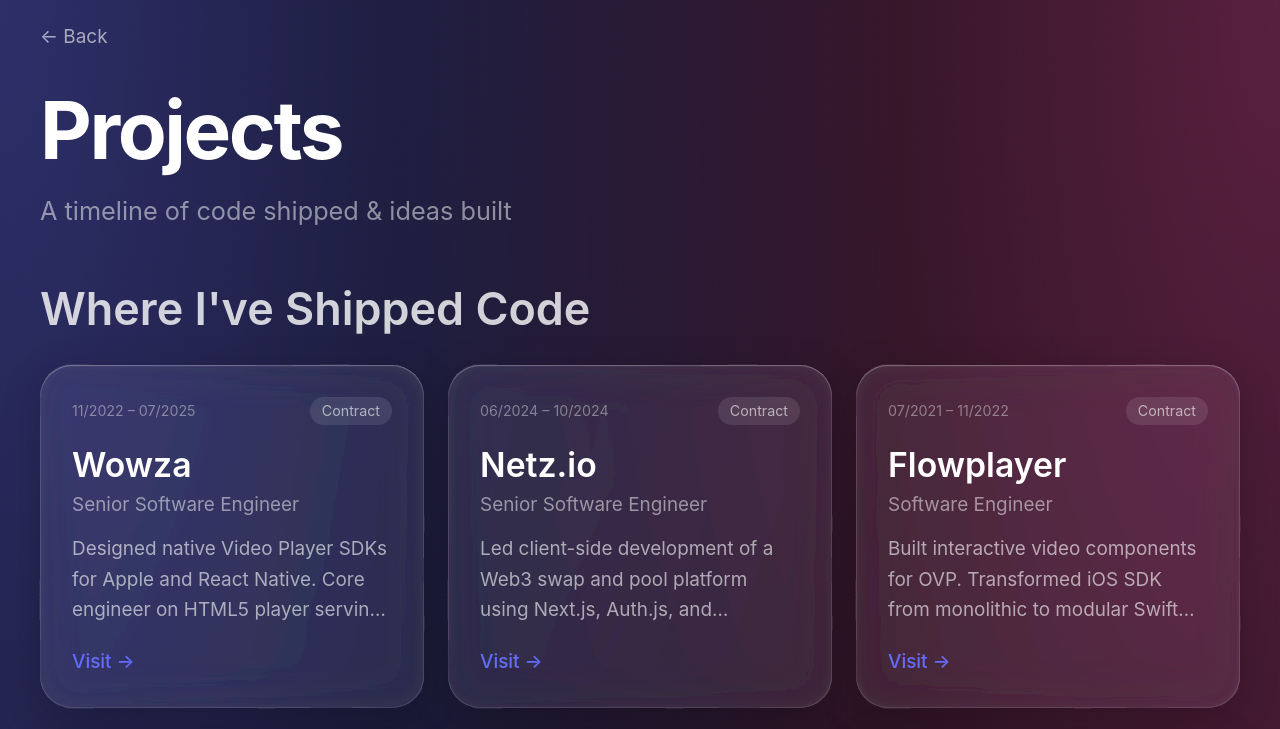
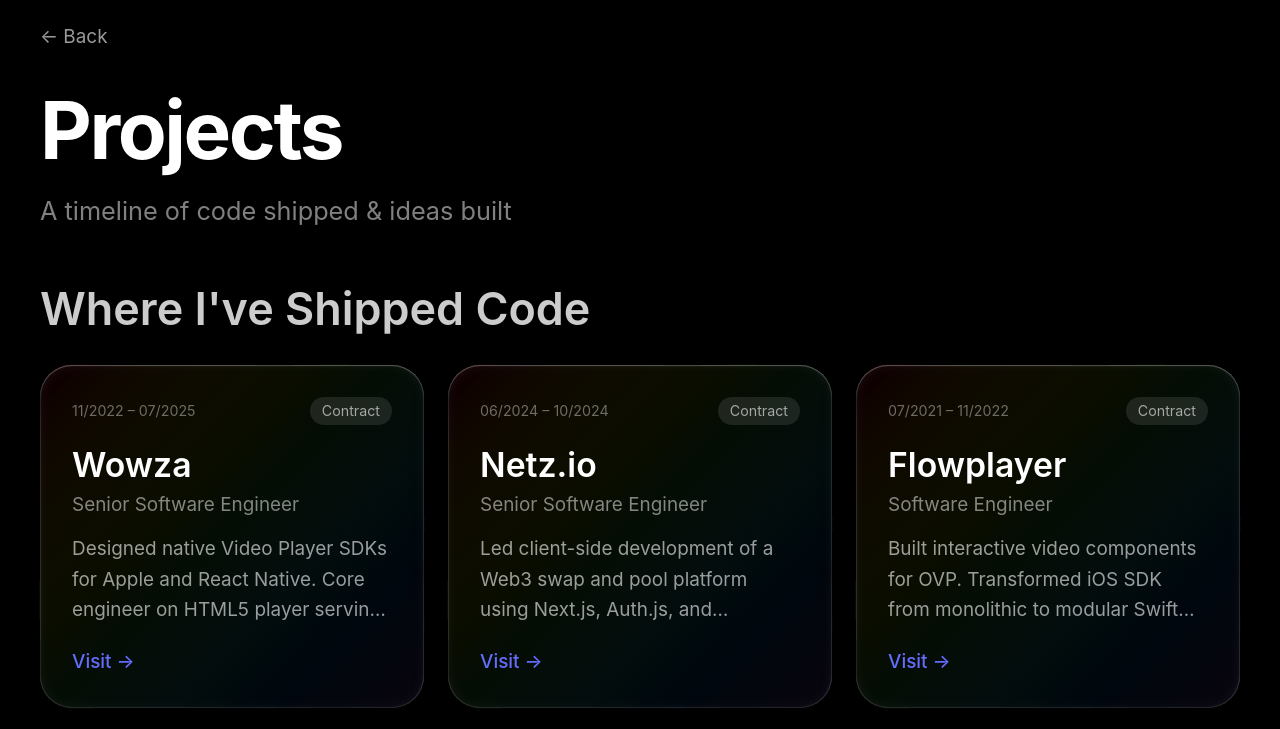
Before and after one commit to br3akzero/portofolio.v3, a website built with Vite: page projects.html in a window 1280 px wide. Shown: the top 729 px of the page. Built offline with nearby package versions, Linux system fonts and the light colour scheme.

Commit message:
feat: new ui

```diff
--- a/projects.html
+++ b/projects.html
@@ -34,6 +34,17 @@
 
     <!-- Theme Color -->
     <meta name="theme-color" content="#000000" />
+
+    <!-- Critical CSS to prevent layout shift -->
+    <style>
+      *, *::before, *::after { margin: 0; padding: 0; box-sizing: border-box; }
+      html, body { background: #000; color: #f5f5f7; min-height: 100vh; }
+      body { padding: 1.5rem; font-family: -apple-system, BlinkMacSystemFont, 'SF Pro Display', 'Segoe UI', Roboto, sans-serif; }
+      #app { width: 100%; max-width: 1200px; margin: 0 auto; }
+      .projects-grid { display: grid; grid-template-columns: repeat(auto-fill, minmax(320px, 1fr)); gap: 1.5rem; }
+      .project-card { position: relative; border-radius: 32px; padding: 1.5rem; }
+      @media (max-width: 480px) { body { padding: 1rem; } .projects-grid { grid-template-columns: 1fr; } }
+    </style>
 
     <link rel="stylesheet" href="/src/pages.css" />
   </head>
--- a/src/pages.css
+++ b/src/pages.css
@@ -30,13 +30,7 @@
 body {
   min-height: 100vh;
   padding: 1.5rem;
-  background-color: #0a0a0f;
-  background-image:
-    radial-gradient(at 0% 0%, rgba(99, 102, 241, 0.4) 0%, transparent 50%),
-    radial-gradient(at 100% 0%, rgba(236, 72, 153, 0.35) 0%, transparent 50%),
-    radial-gradient(at 100% 100%, rgba(34, 211, 238, 0.3) 0%, transparent 50%),
-    radial-gradient(at 0% 100%, rgba(168, 85, 247, 0.35) 0%, transparent 50%),
-    radial-gradient(at 50% 50%, rgba(251, 146, 60, 0.2) 0%, transparent 40%);
+  background: #000;
 }
 
 #app {
@@ -114,7 +108,16 @@
   inset: 0;
   z-index: -1;
   border-radius: 32px;
-  background: rgba(255, 255, 255, 0.08);
+  background: linear-gradient(
+    135deg,
+    rgba(255, 0, 0, 0.06) 0%,
+    rgba(255, 154, 0, 0.06) 16%,
+    rgba(208, 222, 33, 0.06) 32%,
+    rgba(79, 220, 74, 0.06) 48%,
+    rgba(63, 218, 216, 0.06) 64%,
+    rgba(47, 107, 232, 0.06) 80%,
+    rgba(139, 92, 246, 0.06) 100%
+  );
   backdrop-filter: blur(20px) saturate(120%);
   -webkit-backdrop-filter: blur(20px) saturate(120%);
   filter: url(#glass-distortion);
--- a/src/style.css
+++ b/src/style.css
@@ -30,13 +30,7 @@
 body {
   min-height: 100vh;
   padding: 1.5rem;
-  background-color: #0a0a0f;
-  background-image:
-    radial-gradient(at 0% 0%, rgba(99, 102, 241, 0.4) 0%, transparent 50%),
-    radial-gradient(at 100% 0%, rgba(236, 72, 153, 0.35) 0%, transparent 50%),
-    radial-gradient(at 100% 100%, rgba(34, 211, 238, 0.3) 0%, transparent 50%),
-    radial-gradient(at 0% 100%, rgba(168, 85, 247, 0.35) 0%, transparent 50%),
-    radial-gradient(at 50% 50%, rgba(251, 146, 60, 0.2) 0%, transparent 40%);
+  background: #000;
 }
 
 #app {
@@ -72,7 +66,16 @@
   inset: 0;
   z-index: -1;
   border-radius: 32px;
-  background: rgba(255, 255, 255, 0.08);
+  background: linear-gradient(
+    135deg,
+    rgba(255, 0, 0, 0.06) 0%,
+    rgba(255, 154, 0, 0.06) 16%,
+    rgba(208, 222, 33, 0.06) 32%,
+    rgba(79, 220, 74, 0.06) 48%,
+    rgba(63, 218, 216, 0.06) 64%,
+    rgba(47, 107, 232, 0.06) 80%,
+    rgba(139, 92, 246, 0.06) 100%
+  );
   backdrop-filter: blur(20px) saturate(120%);
   -webkit-backdrop-filter: blur(20px) saturate(120%);
   filter: url(#glass-distortion);
```
Also changed, not shown: index.html (+22 -0 lines).
